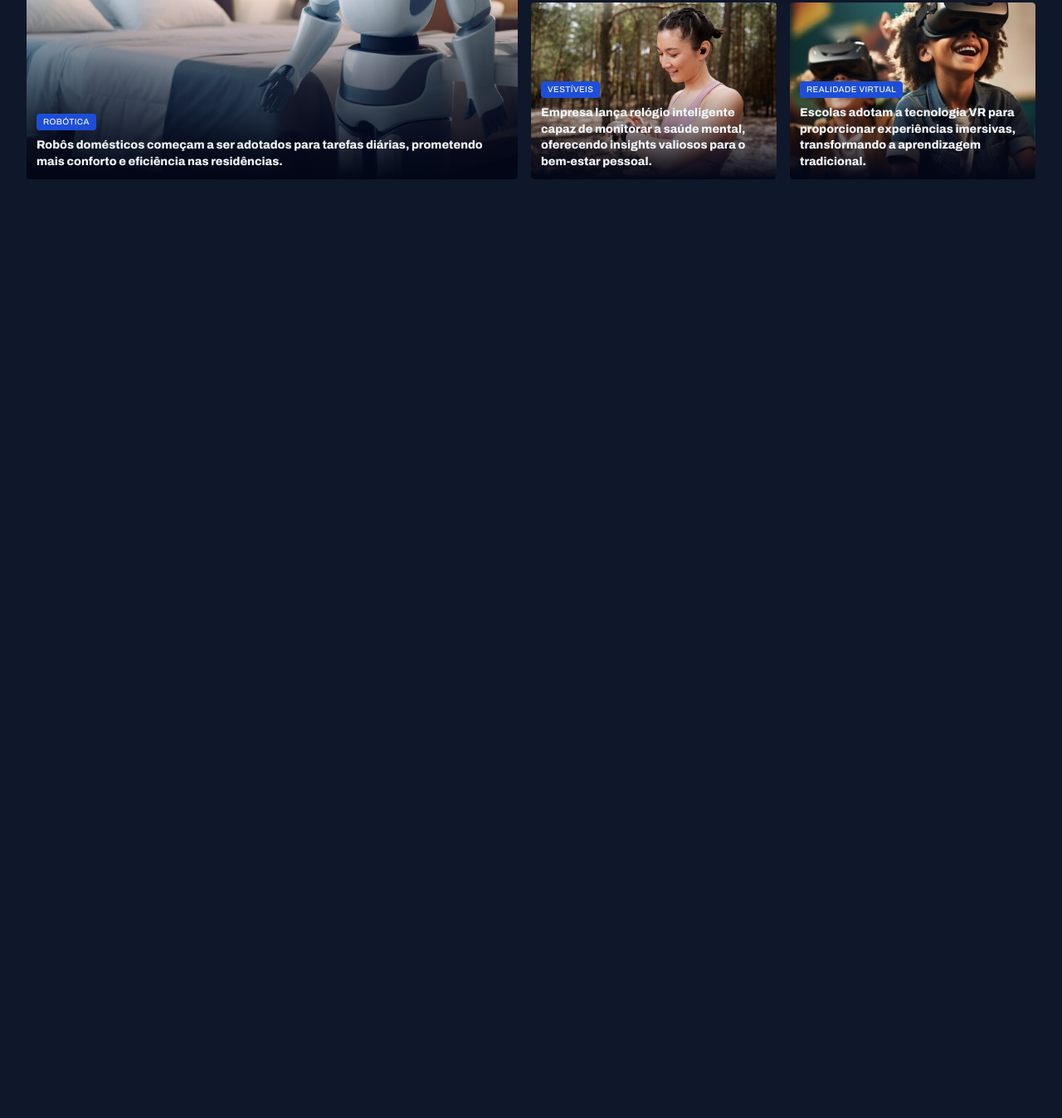
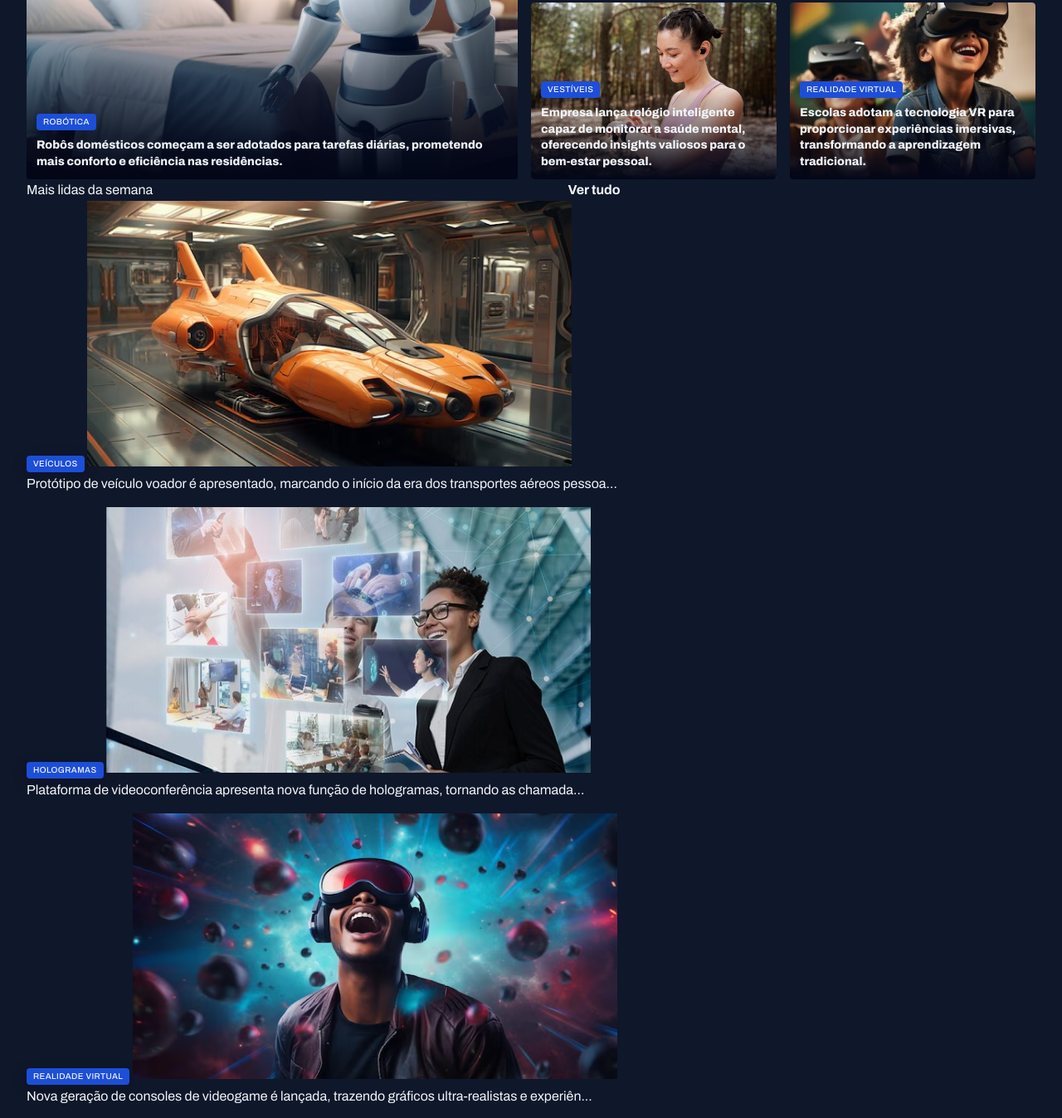
Before and after one commit to cesarDanielRodrigues/Portal-de-not-cias, a plain HTML site: page index.html in a window 1280 px wide. Shown: the part 387-1734 px from the top of the page at 83% size. Before the commit the page ends 800 px from the top, so only its background shows below. Drawn offline with Linux system fonts and the light colour scheme.

Commit message:
estruturando a seção mais lidas da semanas

```diff
--- a/index.html
+++ b/index.html
@@ -55,7 +55,8 @@
             <figcaption>
               <span class="content-tag">Hologramas</span>
               <h2 class="text-lg">
-                Novo Smartphone Projetor 3D chega ao mercado, transformando a forma como vemos nossas telas!
+                Novo Smartphone Projetor 3D chega ao mercado, transformando a forma como vemos
+                nossas telas!
               </h2>
             </figcaption>
           </figure>
@@ -64,7 +65,8 @@
             <figcaption>
               <span class="content-tag">Internet</span>
               <h2 class="text-lg">
-                Tecnologia 6G chega às metrópoles brasileiras, prometendo revolucionar a forma como vivemos e nos comunicamos.
+                Tecnologia 6G chega às metrópoles brasileiras, prometendo revolucionar a forma como
+                vivemos e nos comunicamos.
               </h2>
             </figcaption>
           </figure>
@@ -73,7 +75,8 @@
             <figcaption>
               <span class="content-tag">Vestíveis</span>
               <h2 class="text-lg">
-                Empresa lança relógio inteligente capaz de monitorar a saúde mental, oferecendo insights valiosos para o bem-estar pessoal.
+                Empresa lança relógio inteligente capaz de monitorar a saúde mental, oferecendo
+                insights valiosos para o bem-estar pessoal.
               </h2>
             </figcaption>
           </figure>
@@ -82,12 +85,45 @@
             <figcaption>
               <span class="content-tag">Realidade Virtual</span>
               <h2 class="text-lg">
-                Escolas adotam a tecnologia VR para proporcionar experiências imersivas, transformando a aprendizagem tradicional.
+                Escolas adotam a tecnologia VR para proporcionar experiências imersivas,
+                transformando a aprendizagem tradicional.
               </h2>
             </figcaption>
           </figure>
         </div>
       </section>
+      <section id="weekly" >
+        <header class="grid grid-flow-col">
+          <h3>Mais lidas da semana</h3>
+          <a href="#" class="grid grid-flow-col">
+            <strong>Ver tudo</strong>
+            <span></span>
+          </a>
+        </header>
+
+          <div class="grid gap-16">
+            <figure>
+              <span class="content-tag">veículos</span>
+              <img src="./assets/images/Image 06.png" alt="">
+              <p>Protótipo de veículo voador é apresentado, marcando o início da era dos transportes aéreos pessoa...</p>
+            </figure>
+            <figure>
+              <span class="content-tag">Hologramas</span>
+              <img src="./assets/images/Image 07.png" alt="">
+              <p>Plataforma de videoconferência apresenta nova função de hologramas, tornando as chamada...</p>
+            </figure>
+            <figure>
+              <span class="content-tag">Realidade virtual</span>
+              <img src="./assets/images/Image 08.png" alt="">
+              <p>Nova geração de consoles de videogame é lançada, trazendo gráficos ultra-realistas e experiên...</p>
+            </figure>
+            <figure>
+              <span class="content-tag">Internet</span>
+              <img src="./assets/images/Image 09.png" alt="">
+              <p>Projeto busca oferecer internet de alta velocidade em áreas remotas através de satélites.</p>
+            </figure>
+          </div>
+      </section>
     </main>
   </body>
 </html>
```
